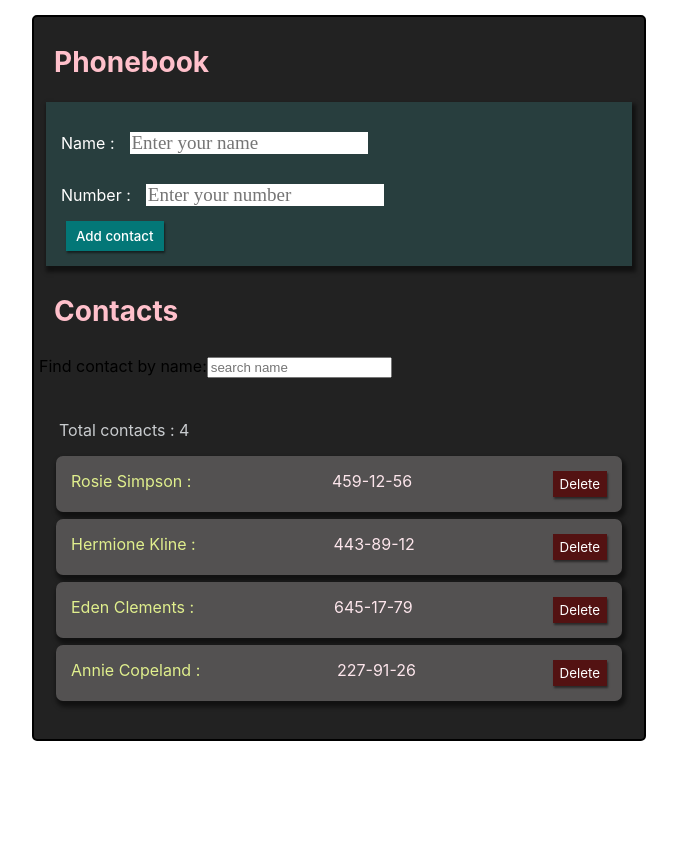
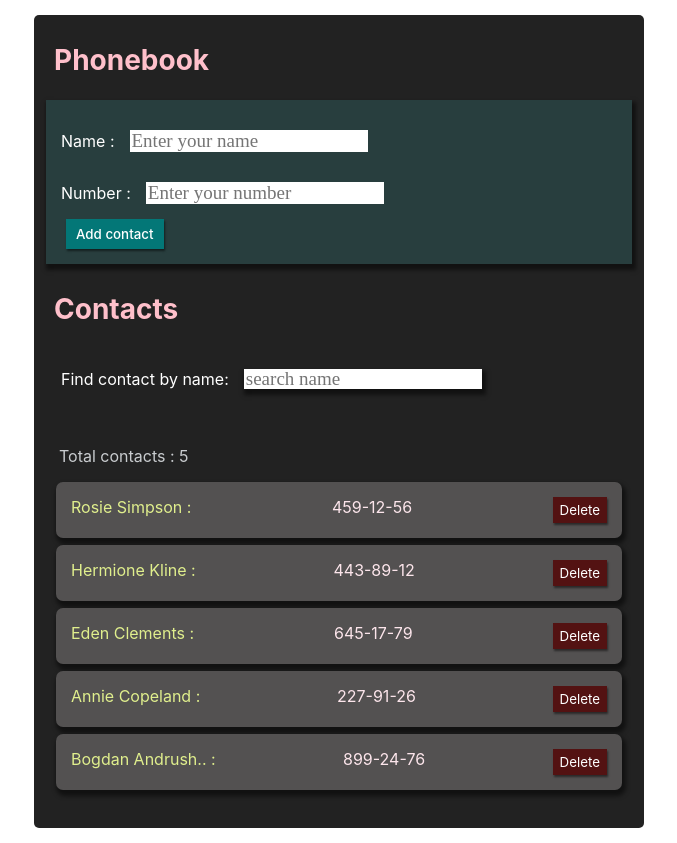
Before and after one commit to bogdanAndrushchenko/-_goit-react-hw-02-phonebook_-, a React (Create React App) app: page / in a window 1280 px wide. Shown: the whole page, without its empty margins (301-978 px from the left). Before the commit the page ends 800 px from the top, so only its background shows below. Built offline with nearby package versions, Linux system fonts and the light colour scheme.

Commit message:
added components Filter and delete options

```diff
--- a/src/App.css
+++ b/src/App.css
@@ -3,7 +3,6 @@
   padding: 5px;
   width: 600px;
   border-radius: 5px;
-  border: 2px solid black;
   background-color: #222222;
 }
 
--- a/src/App.js
+++ b/src/App.js
@@ -2,7 +2,7 @@ import { Component } from 'react';
 
 import './App.css';
 
-import FormPhone from './Components/PhoneForm';
+import FormPhone from './Components/FormPhone';
 import PhoneList from './Components/PhoneList';
 import Filter from './Components/Filter';
 
@@ -13,6 +13,7 @@ class App extends Component {
       { id: 'id-2', name: 'Hermione Kline', number: '443-89-12' },
       { id: 'id-3', name: 'Eden Clements', number: '645-17-79' },
       { id: 'id-4', name: 'Annie Copeland', number: '227-91-26' },
+      { id: 'id-5', name: 'Bogdan Andrush..', number: '899-24-76' },
     ],
     filter: '',
   };
--- a/src/Components/Filter/Filter.jsx
+++ b/src/Components/Filter/Filter.jsx
@@ -1,5 +1,9 @@
+import PropTypes from 'prop-types';
+
+import s from './Filter.module.css';
+
 const Filter = ({ value, onSearch }) => (
-  <label>
+  <label className={s.Filter_label}>
     Find contact by name:
     <input
       type="search"
@@ -10,4 +14,9 @@ const Filter = ({ value, onSearch }) => (
   </label>
 );
 
+Filter.propTypes = {
+  value: PropTypes.string.isRequired,
+  onSearch: PropTypes.func.isRequired,
+};
+
 export default Filter;
--- a/src/Components/Filter/Filter.module.css
+++ b/src/Components/Filter/Filter.module.css
@@ -0,0 +1,16 @@
+.Filter_label {
+  padding: 15px;
+  margin: 7px;
+  color: white;
+}
+
+.Filter_label > input {
+  height: 20px;
+  margin: 15px;
+  border: none;
+  outline: none;
+  font-family: 'Droid Sans Mono Slashed';
+  font-size: 19px;
+  color: #777575;
+  box-shadow: 2px 4px 4px 2px rgb(0 0 0/0.5);
+}
--- a/src/Components/PhoneForm/FormPhone.jsx
+++ b/src/Components/FormPhone/FormPhone.jsx
@@ -1,4 +1,5 @@
 import { Component } from 'react';
+import PropTypes from 'prop-types';
 import shortId from 'shortid';
 
 import s from './FormPhone.module.css';
@@ -9,6 +10,11 @@ const INITIAL_STATE_FORM = {
 };
 
 class FormPhone extends Component {
+  static propTypes = {
+    onFormSubmit: PropTypes.func.isRequired,
+    onValid: PropTypes.func.isRequired,
+  };
+
   state = {
     ...INITIAL_STATE_FORM,
   };
@@ -68,7 +74,6 @@ class FormPhone extends Component {
             value={number}
             placeholder="Enter your number"
             onChange={this.handleInputChange}
-            id={'unicID'}
           />
         </label>
         <button type="submit" className={s.Button}>
```
Also changed, not shown: src/Components/FormPhone/FormPhone.module.css (renamed from src/Components/PhoneForm/FormPhone.module.css), src/Components/FormPhone/index.js (renamed from src/Components/PhoneForm/index.js), 1 other file (tests, documents, lock files or other folders).
